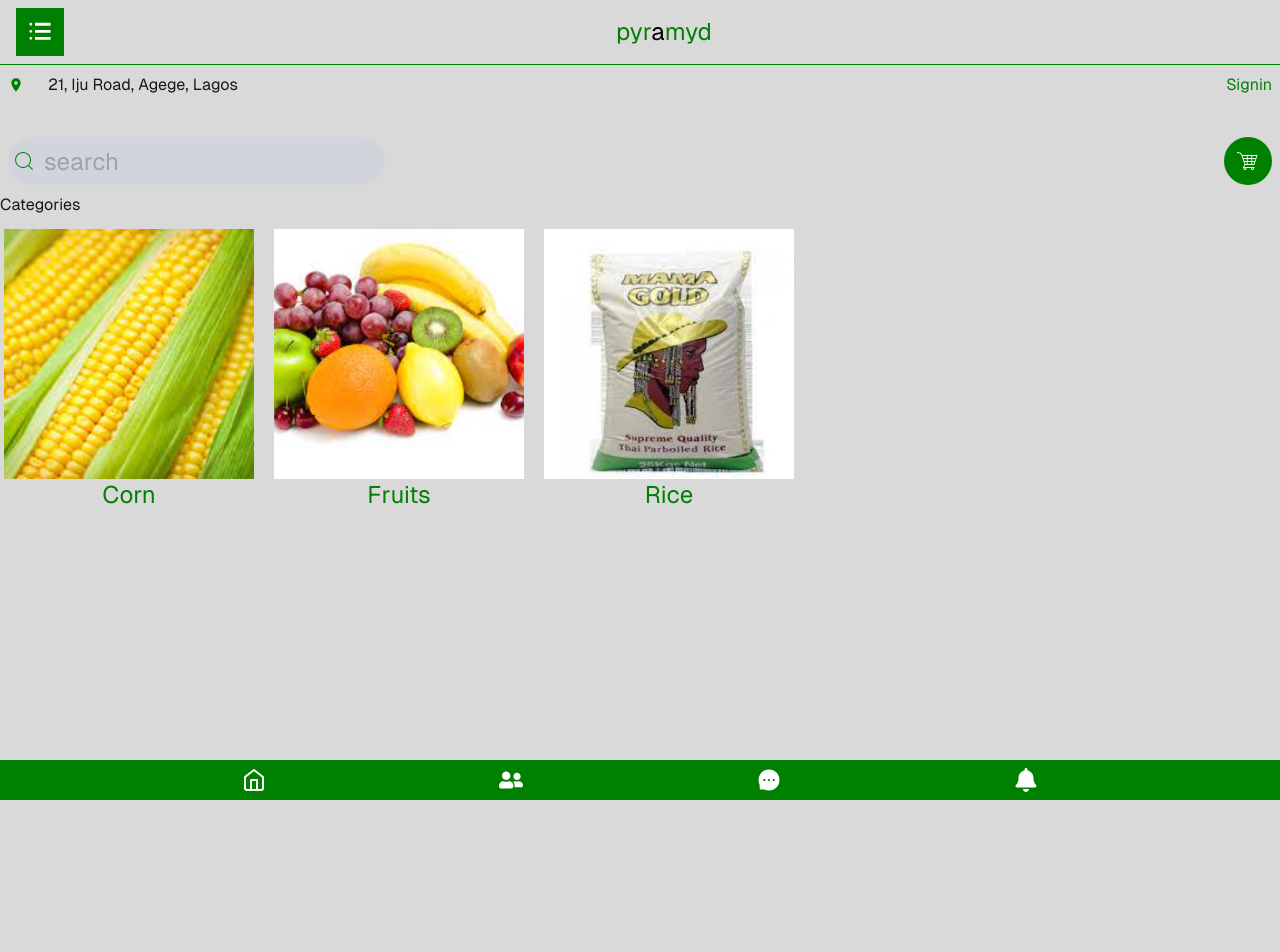
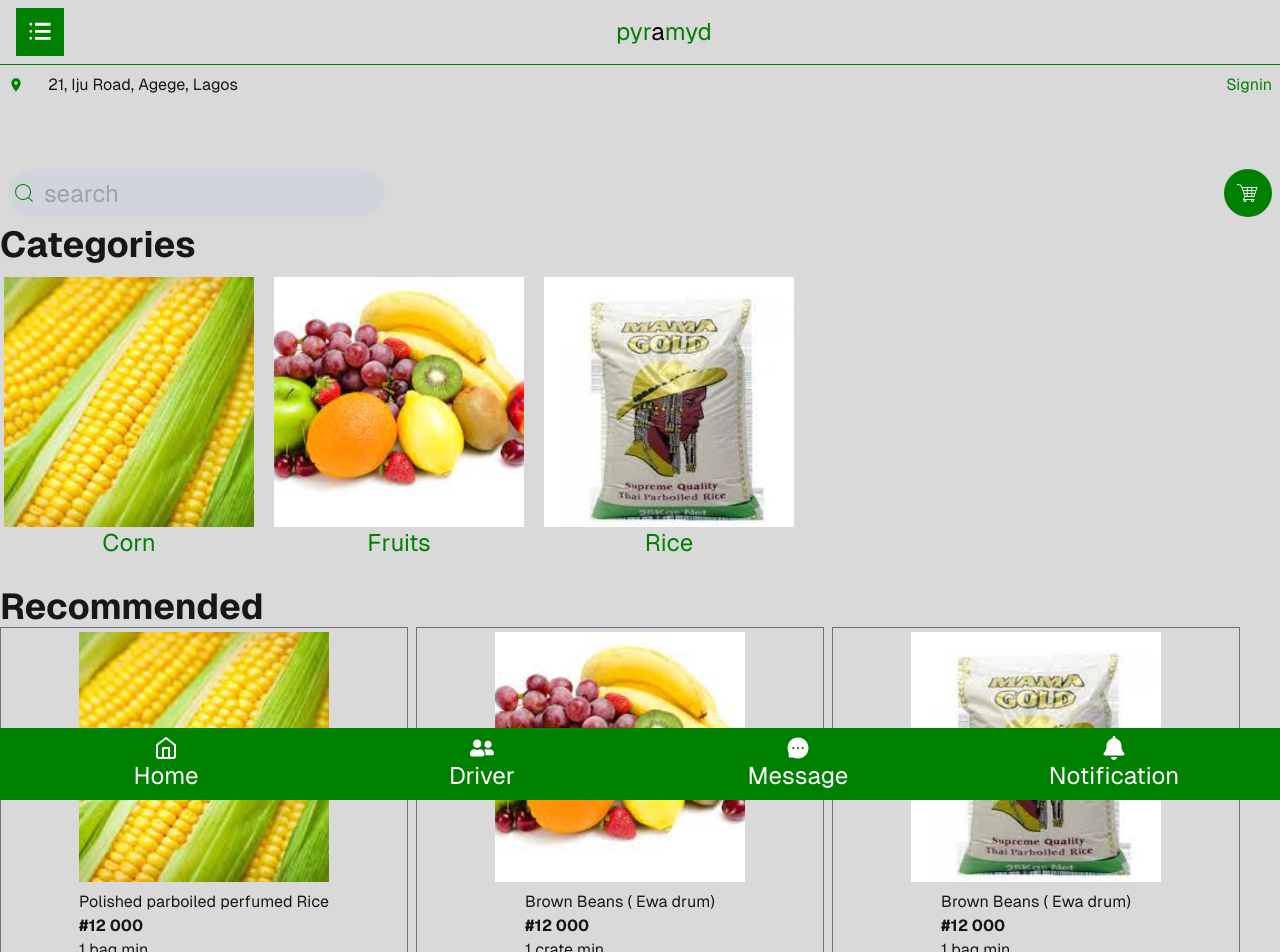
Before and after one commit to Abdul-luh/farmlite, a Next.js app: page / in a window 1280 px wide. Shown: the top 952 px of the page. Before the commit the page ends 800 px from the top, so only its background shows below. Built offline with nearby package versions, Linux system fonts and the light colour scheme.

Commit message:
recommended area

```diff
--- a/src/app/components/atoms/Card.tsx
+++ b/src/app/components/atoms/Card.tsx
@@ -3,20 +3,36 @@ import Image from "next/image";
 export default function Card({
 	imgSrc,
 	name,
+	title,
+	price,
+	minAmount,
 }: {
 	imgSrc: string;
-	name: string;
+	name?: string;
+	title?: string;
+	price?: string;
+	minAmount?: string;
 }) {
 	return (
-		<div className="p-1 min-w-[250px]">
+		<div
+			className={`p-1 min-w-[250px] flex flex-col items-center  ${
+				!name && " border border-gray-500"
+			}`}>
 			<Image
 				className="object-contain h-[250px] w-[250px]"
 				src={`/images/${imgSrc}`}
-				alt={name}
+				alt={name || ""}
 				width={250}
 				height={250}
 			/>
-			<p className="text-center capitalize text-2xl text-[#008000]">{name}</p>
+			{name && (
+				<p className="text-center capitalize text-2xl text-[#008000]">{name}</p>
+			)}
+			<div className="py-2">
+				{title && <p>{title}</p>}
+				{price && <p className="font-bold">#{price}</p>}
+				{minAmount && <p>{minAmount}</p>}
+			</div>
 		</div>
 	);
 }
--- /dev/null
+++ b/src/app/components/categories.ts
@@ -0,0 +1,23 @@
+export const catgs = [
+	{
+		src: "corn.svg",
+		name: "corn",
+		title: "Polished parboiled perfumed Rice",
+		price: "12 000",
+		minAmount: "1 bag min",
+	},
+	{
+		src: "fruits.svg",
+		name: "fruits",
+		title: "Brown Beans ( Ewa drum)",
+		price: "12 000",
+		minAmount: "1 crate min",
+	},
+	{
+		src: "bag-of-rice.svg",
+		name: "rice",
+		title: "Brown Beans ( Ewa drum)",
+		price: "12 000",
+		minAmount: "1 bag min",
+	},
+];
--- a/src/app/components/molecules/CategoriesArea.tsx
+++ b/src/app/components/molecules/CategoriesArea.tsx
@@ -1,17 +1,12 @@
-import Image from "next/image";
 import Card from "../atoms/Card";
+import { catgs } from "../categories";
 export default function CategoriesArea() {
-	const catgs = [
-		{ src: "corn.svg", name: "corn" },
-		{ src: "fruits.svg", name: "fruits" },
-		{ src: "bag-of-rice.svg", name: "rice" },
-	];
 	return (
 		<div className="overflow-x-hidden w-full">
-			<h1>Categories</h1>
+			<h1 className="">Categories</h1>
 
 			{/* CATEGORIES CARD CONTAINER  */}
-			<div className="overflow-x-scroll flex justify-start items-start gap-3 py-2">
+			<div className="overflow-x-scroll w-full flex justify-start items-start gap-3 py-2">
 				{/* CATEGORIES CARDS  */}
 
 				{catgs.map((catg) => (
--- a/src/app/components/molecules/Footer.tsx
+++ b/src/app/components/molecules/Footer.tsx
@@ -4,11 +4,25 @@ import { LuHome } from "react-icons/lu";
 
 export default function Footer() {
 	return (
-		<div className="absolute bottom-0 flex justify-evenly bg-[#008000] text-white text-2xl  w-full p-2">
-			<LuHome />
-			<FaUserFriends />
-			<AiFillMessage />
-			<FaBell />
+		<div className="sticky bottom-0 grid grid-cols-4 justify-evenly  bg-[#008000] text-white text-2xl  w-full p-2">
+			<div className="flex flex-col items-center">
+				<LuHome />
+				<p className="capitalize">Home</p>
+			</div>
+			<div className="flex flex-col items-center">
+				<FaUserFriends />
+				<p className="capitalize">Driver</p>
+			</div>
+			<div className="flex flex-col items-center">
+				<AiFillMessage />
+
+				<p className="capitalize">Message</p>
+			</div>
+			<div className="flex flex-col items-center">
+				<FaBell />
+
+				<p className="capitalize">Notification</p>
+			</div>
 		</div>
 	);
 }
--- a/src/app/components/molecules/Header.tsx
+++ b/src/app/components/molecules/Header.tsx
@@ -4,7 +4,7 @@ import Location from "../atoms/Location";
 
 export default function Header() {
 	return (
-		<header className="w-full">
+		<header className="w-full pb-8">
 			<Navbar />
 			<Location />
 		</header>
--- /dev/null
+++ b/src/app/components/molecules/Recommended.tsx
@@ -0,0 +1,21 @@
+import Card from "../atoms/Card";
+import { catgs } from "../categories";
+
+export default function Recommended() {
+	return (
+		<div className="">
+			<h1 className="">Recommended</h1>
+			<div className="grid grid-cols-2 md:grid-cols-3 gap-2 max-w-[1240px]">
+				{catgs.map((catg) => (
+					<Card
+						key={catg.name}
+						imgSrc={catg.src}
+						title={catg.title}
+						minAmount={catg.minAmount}
+						price={catg.price}
+					/>
+				))}
+			</div>
+		</div>
+	);
+}
--- a/src/app/components/molecules/Wrapper.tsx
+++ b/src/app/components/molecules/Wrapper.tsx
@@ -3,9 +3,9 @@ import Footer from "./Footer";
 
 export default function Wrapper({ children }: { children: React.ReactNode }) {
 	return (
-		<div className="flex flex-col items-start justify-items-center  min-h-screen w-screen pb-20 gap-6 font-[family-name:var(--font-geist-sans)]">
+		<div className="flex flex-col min-h-screen max-w-screen gap-6 font-[family-name:var(--font-geist-sans)]">
 			<Header />
-			{children}
+			<div className="pb-8">{children}</div>
 			<Footer />
 		</div>
 		// <div className="grid grid-rows-[20px_1fr_20px] items-center justify-items-center min-h-screen pb-20 gap-16 sm:p-20 font-[family-name:var(--font-geist-sans)]">
--- a/src/app/components/template/Home.tsx
+++ b/src/app/components/template/Home.tsx
@@ -1,10 +1,12 @@
 import Hero from "../molecules/Hero";
+import Recommended from "../molecules/Recommended";
 import Wrapper from "../molecules/Wrapper";
 
 export default function HomeTemp() {
 	return (
 		<Wrapper>
 			<Hero />
+			<Recommended />
 		</Wrapper>
 	);
 }
--- a/src/app/globals.css
+++ b/src/app/globals.css
@@ -25,6 +25,6 @@ body {
 		text-wrap: balance;
 	}
 	h1 {
-		@apply capitalize;
+		@apply capitalize text-3xl md:text-4xl font-bold;
 	}
 }
```
